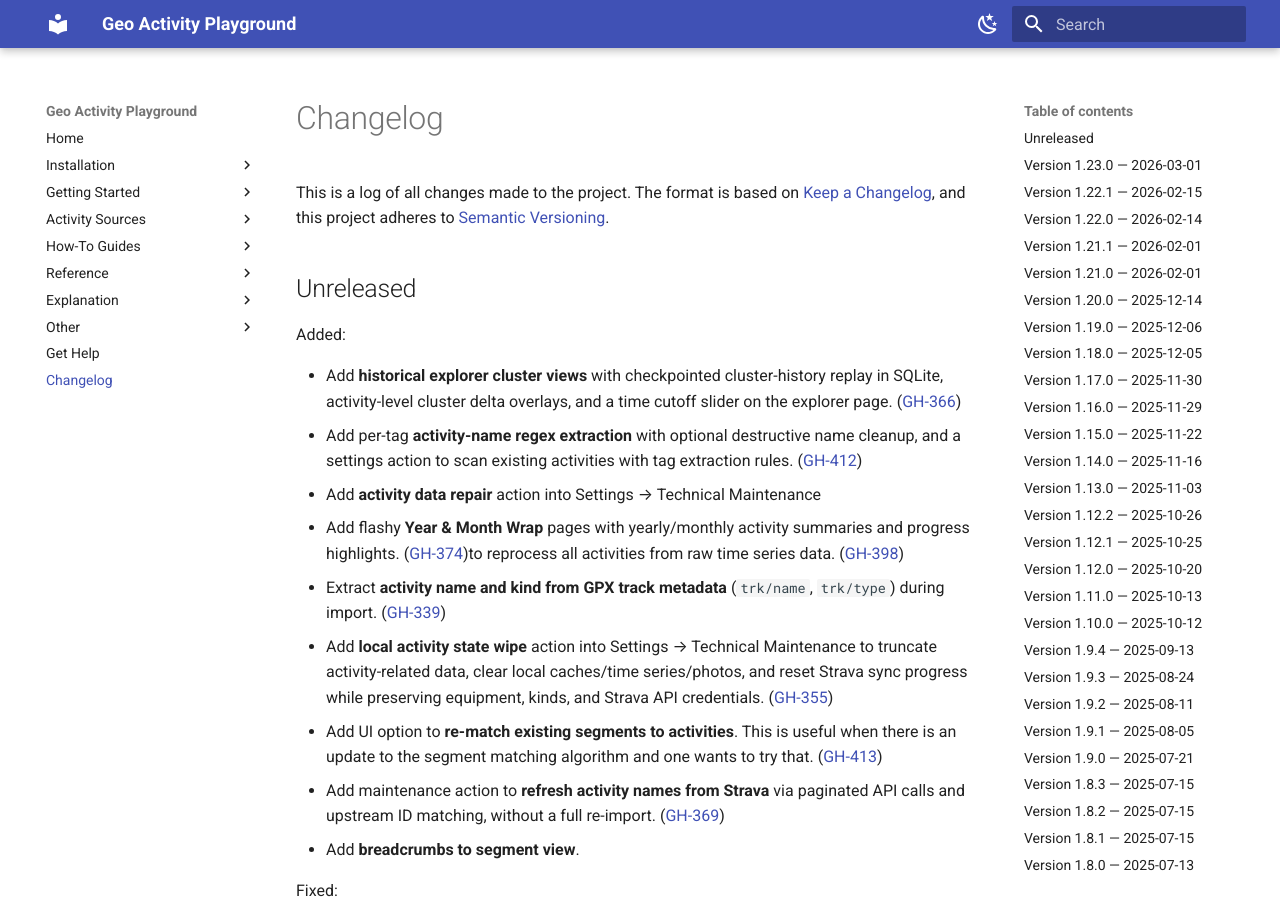
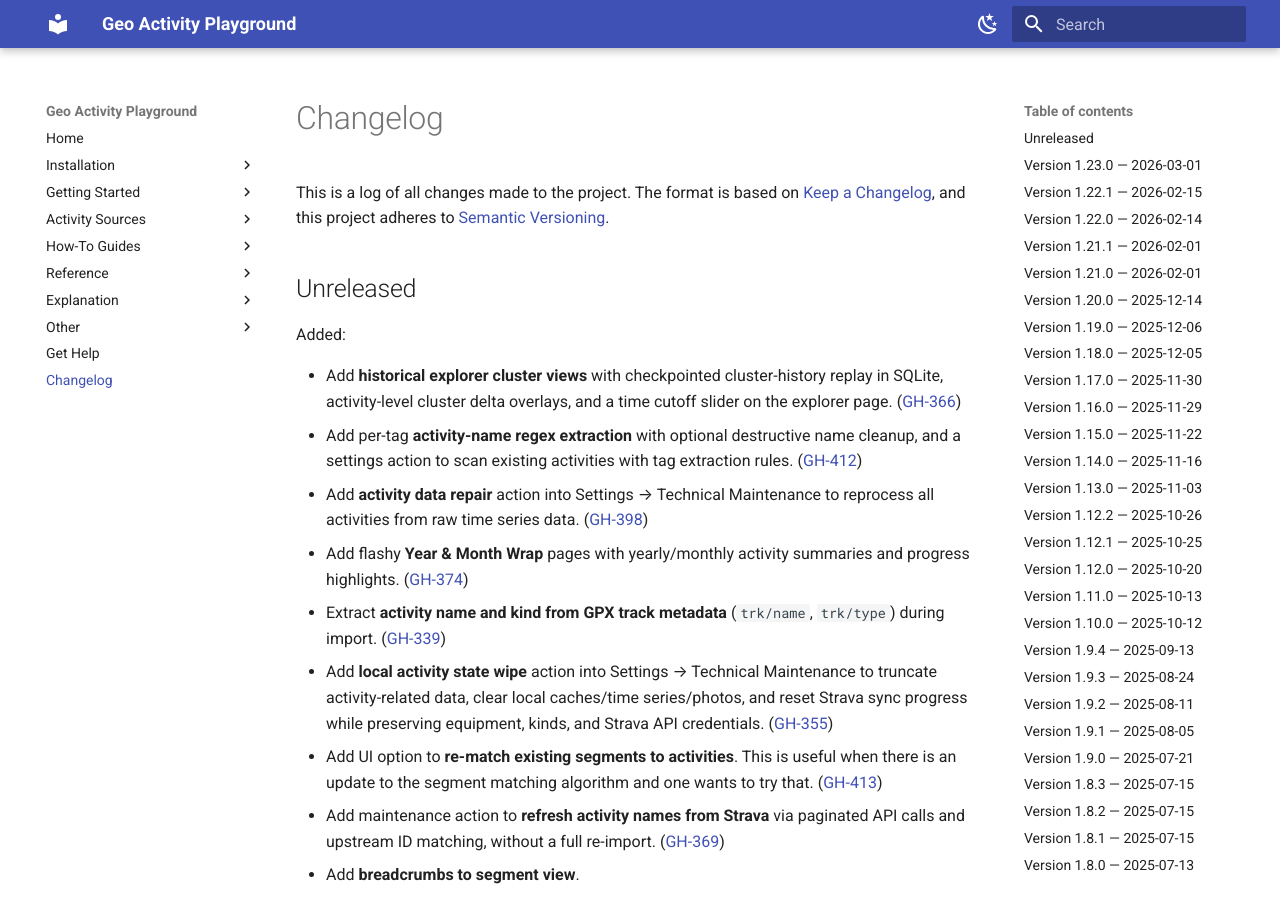
Before and after one commit to martin-ueding/geo-activity-playground, an MkDocs documentation site: the page built from docs/changelog.md, in a window 1280 px wide and 900 px high. Built offline with MkDocs 1.6.1 and Material for MkDocs 9.7.7, drawn with Linux system fonts in a browser that asks for light colours.

```diff
--- a/docs/changelog.md
+++ b/docs/changelog.md
@@ -19,8 +19,8 @@ Added:
 
 - Add **historical explorer cluster views** with checkpointed cluster-history replay in SQLite, activity-level cluster delta overlays, and a time cutoff slider on the explorer page. ([GH-366](https://github.com/martin-ueding/geo-activity-playground/issues/366))
 - Add per-tag **activity-name regex extraction** with optional destructive name cleanup, and a settings action to scan existing activities with tag extraction rules. ([GH-412](https://github.com/martin-ueding/geo-activity-playground/issues/412))
-- Add **activity data repair** action into Settings → Technical Maintenance
-- Add flashy **Year & Month Wrap** pages with yearly/monthly activity summaries and progress highlights. ([GH-374](https://github.com/martin-ueding/geo-activity-playground/issues/374))to reprocess all activities from raw time series data. ([GH-398](https://github.com/martin-ueding/geo-activity-playground/issues/398))
+- Add **activity data repair** action into Settings → Technical Maintenance to reprocess all activities from raw time series data. ([GH-398](https://github.com/martin-ueding/geo-activity-playground/issues/398))
+- Add flashy **Year & Month Wrap** pages with yearly/monthly activity summaries and progress highlights. ([GH-374](https://github.com/martin-ueding/geo-activity-playground/issues/374))
 - Extract **activity name and kind from GPX track metadata** (`trk/name`, `trk/type`) during import. ([GH-339](https://github.com/martin-ueding/geo-activity-playground/issues/339))
 - Add **local activity state wipe** action into Settings → Technical Maintenance to truncate activity-related data, clear local caches/time series/photos, and reset Strava sync progress while preserving equipment, kinds, and Strava API credentials. ([GH-355](https://github.com/martin-ueding/geo-activity-playground/issues/355))
 - Add UI option to **re-match existing segments to activities**. This is useful when there is an update to the segment matching algorithm and one wants to try that. ([GH-413](https://github.com/martin-ueding/geo-activity-playground/issues/413))
```
